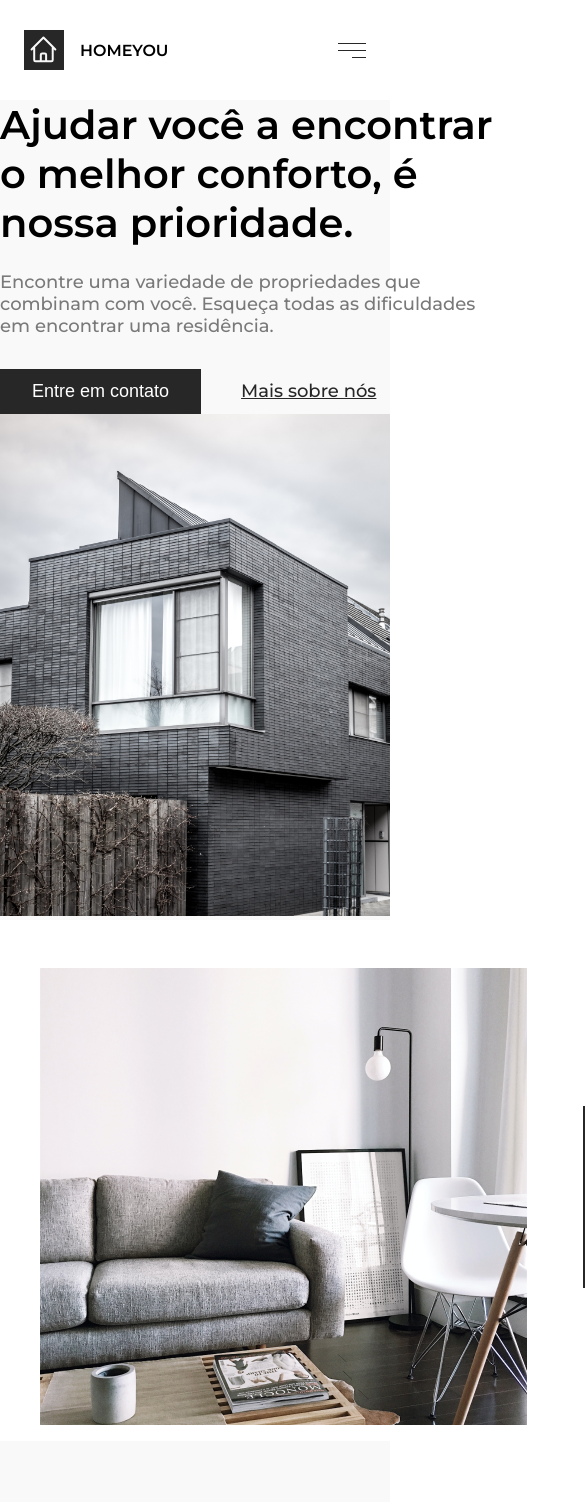
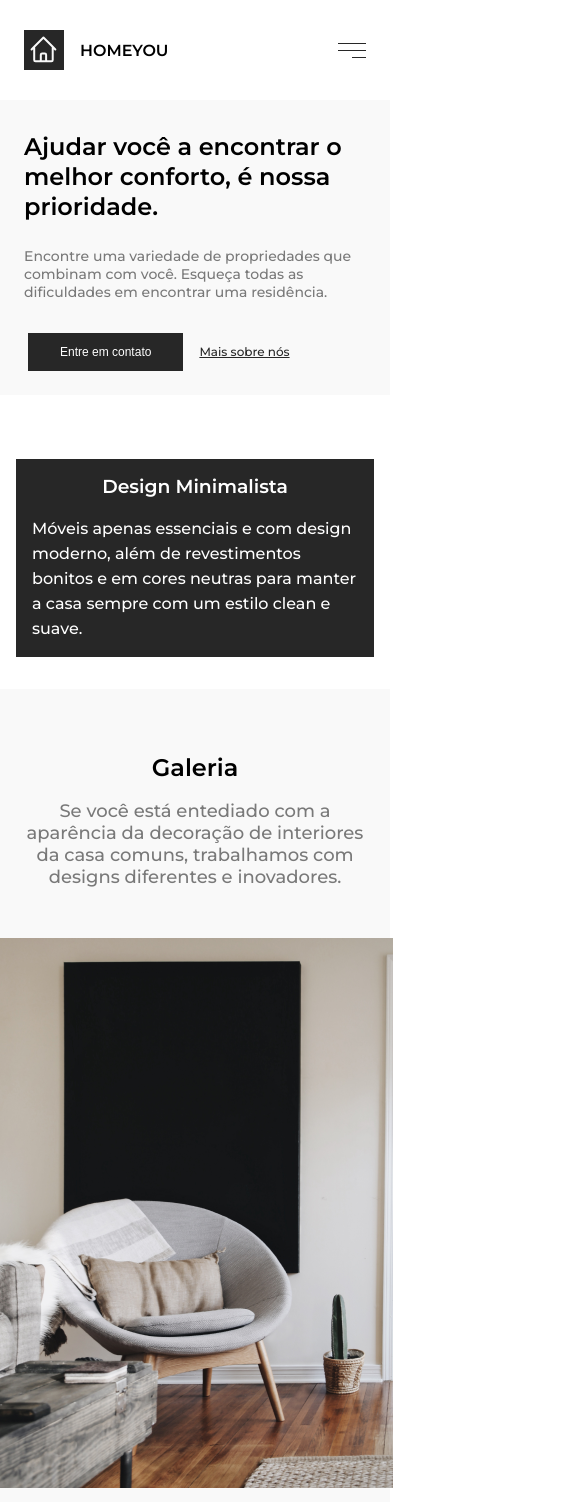
Before and after one commit to luanargolodev/codelandia, a React (Create React App) app in the folder desafio-25/: page / in a window 390 px wide. Shown: the top 1502 px of the page, 585 px wide, since content can reach past the window. Built offline with nearby package versions, Linux system fonts and the light colour scheme.

Commit message:
feat: Responsiveness adjustments

```diff
--- a/desafio-25/src/styles.js
+++ b/desafio-25/src/styles.js
@@ -36,6 +36,11 @@ export const Section = styled.section`
     max-width: 1200px;
     margin: 0 auto;
 
+    @media (max-width: 700px) {
+      max-width: 100%;
+      margin-left: 1.5rem;
+    }
+
     h1 {
       font-size: 2.5rem;
       width: 498px;
@@ -43,6 +48,14 @@ export const Section = styled.section`
       margin-bottom: 1.5rem;
       font-weight: 600;
       line-height: 49px;
+
+      @media (max-width: 700px) {
+        padding: 2rem 0;
+        width: 100%;
+        font-size: 1.5rem;
+        line-height: 30px;
+        margin-bottom: 0;
+      }
     }
 
     p {
@@ -50,16 +63,29 @@ export const Section = styled.section`
       font-weight: 500;
       width: 495px;
       color: #797979;
+
+      @media (max-width: 700px) {
+        width: 100%;
+        font-size: 0.875rem;
+      }
     }
 
     img {
       max-width: 100%;
+
+      @media (max-width: 700px) {
+        display: none;
+      }
     }
 
     a {
       font-size: 1.125rem;
       font-weight: 500;
       color: #272727;
+
+      @media (max-width: 700px) {
+        font-size: 12px;
+      }
     }
 
     div {
@@ -86,6 +112,13 @@ export const Button = styled.button`
   &:hover {
     background: ${(props) => (props.primary ? '#ff5a5f' : '')};
   }
+
+  @media (max-width: 700px) {
+    font-size: 12px;
+    margin-left: -20px;
+    margin-right: 1rem;
+    margin-bottom: 1.5rem;
+  }
 `;
 
 export const Content = styled.section`
@@ -95,11 +128,20 @@ export const Content = styled.section`
   align-items: center;
 
   @media (max-width: 700px) {
-    padding: 0;
-    margin-left: 1.5rem;
+    display: block;
+    margin-bottom: 2rem;
+    padding: 0 1rem;
+    width: 100%;
+    justify-content: center;
   }
 
   div {
+    @media (max-width: 700px) {
+      img {
+        display: none;
+      }
+    }
+
     display: flex;
     flex-direction: column;
     align-items: flex-start;
@@ -107,6 +149,11 @@ export const Content = styled.section`
     margin-right: 2.5rem;
     padding: 1rem;
     color: #fff;
+
+    @media (max-width: 700px) {
+      align-items: center;
+      justify-content: center;
+    }
 
     &:last-child {
       background: #272727;
@@ -125,6 +172,14 @@ export const Content = styled.section`
         font-weight: 500;
         line-height: 25px;
       }
+
+      @media (max-width: 700px) {
+        width: 100%;
+        height: auto;
+        margin-bottom: 2rem;
+        align-items: center;
+        justify-content: center;
+      }
     }
   }
 `;
@@ -141,6 +196,10 @@ export const Gallery = styled.section`
   h3 {
     font-size: 2rem;
     font-weight: 600;
+
+    @media (max-width: 700px) {
+      font-size: 1.5rem;
+    }
   }
 
   p {
@@ -151,6 +210,12 @@ export const Gallery = styled.section`
     height: 58px;
     text-align: center;
     margin-top: 1.125rem;
+
+    @media (max-width: 700px) {
+      width: 100%;
+      margin-bottom: 3rem;
+      padding: 0 1rem;
+    }
   }
 
   div {
@@ -158,6 +223,11 @@ export const Gallery = styled.section`
     grid-template-columns: repeat(3, 1fr);
     gap: 1.125rem;
     margin-top: 2rem;
+
+    @media (max-width: 700px) {
+      grid-template-columns: repeat(1, 1fr);
+      grid-gap: 1rem;
+    }
   }
 `;
 
@@ -172,6 +242,10 @@ export const Budget = styled.div`
   h3 {
     font-size: 2rem;
     font-weight: 600;
+
+    @media (max-width: 700px) {
+      font-size: 1.5rem;
+    }
   }
 
   p {
@@ -182,5 +256,10 @@ export const Budget = styled.div`
     height: 58px;
     text-align: center;
     margin-top: 1.125rem;
+
+    @media (max-width: 700px) {
+      width: 100%;
+      margin-bottom: 1rem;
+    }
   }
 `;
```
